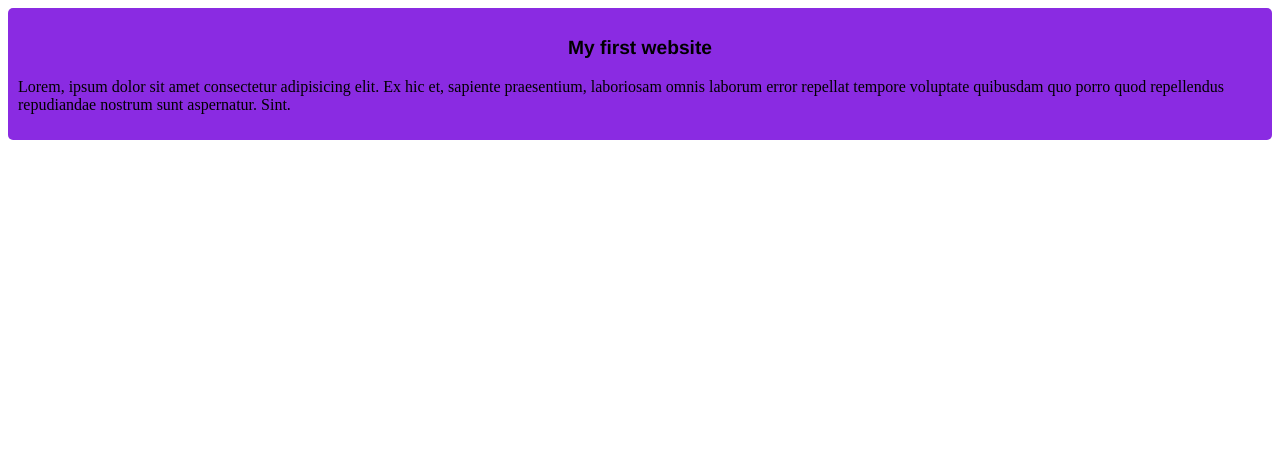
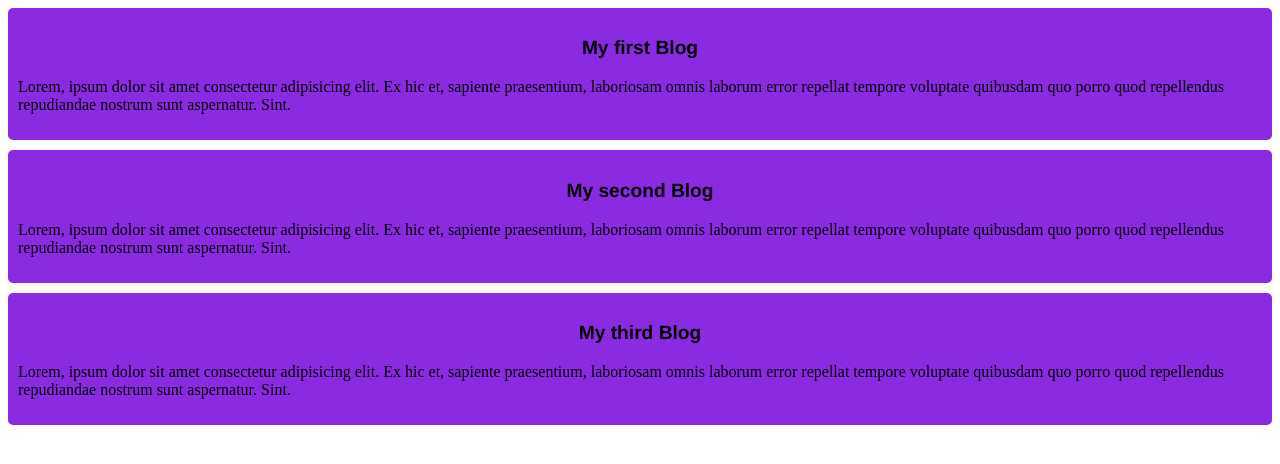
Before and after one commit to smmrrahm/my-simple-website, a plain HTML site: page index.html in a window 1280 px wide. Drawn offline with Linux system fonts and the light colour scheme.

Commit message:
added my firsr blog

```diff
--- a/index.html
+++ b/index.html
@@ -9,7 +9,15 @@
 </head>
 <body>
     <div>
-        <h3>My first website</h3>
+        <h3>My first Blog</h3>
+        <p>Lorem, ipsum dolor sit amet consectetur adipisicing elit. Ex hic et, sapiente praesentium, laboriosam omnis laborum error repellat tempore voluptate quibusdam quo porro quod repellendus repudiandae nostrum sunt aspernatur. Sint.</p>
+    </div>
+    <div>
+        <h3>My second Blog</h3>
+        <p>Lorem, ipsum dolor sit amet consectetur adipisicing elit. Ex hic et, sapiente praesentium, laboriosam omnis laborum error repellat tempore voluptate quibusdam quo porro quod repellendus repudiandae nostrum sunt aspernatur. Sint.</p>
+    </div>
+    <div>
+        <h3>My third Blog</h3>
         <p>Lorem, ipsum dolor sit amet consectetur adipisicing elit. Ex hic et, sapiente praesentium, laboriosam omnis laborum error repellat tempore voluptate quibusdam quo porro quod repellendus repudiandae nostrum sunt aspernatur. Sint.</p>
     </div>
 </body>
--- a/style/blog.css
+++ b/style/blog.css
@@ -3,7 +3,8 @@ div{
     border: 10px;
     border-color: blue;
     border-radius: 5px;
-    padding: 10px;;
+    padding: 10px;
+    margin-bottom: 10px;
 }
 h3{
     text-align: center;
```
